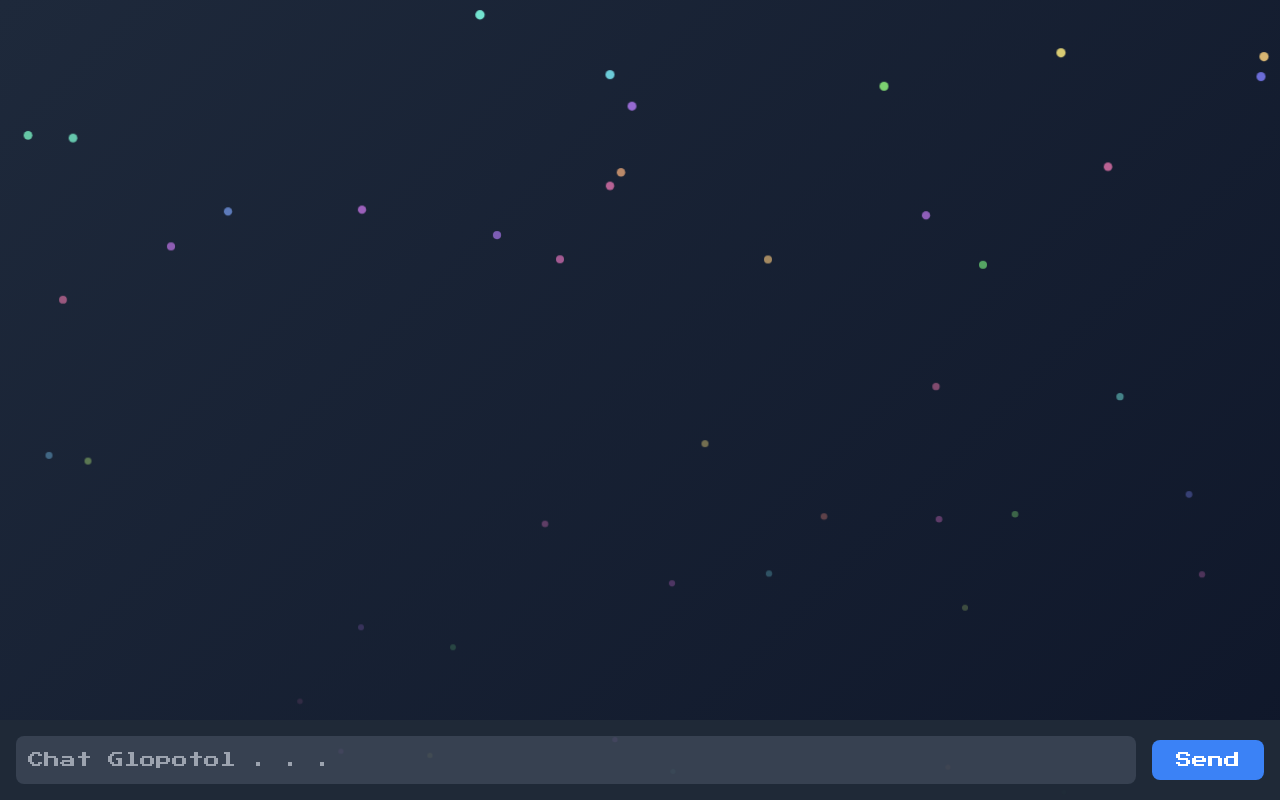
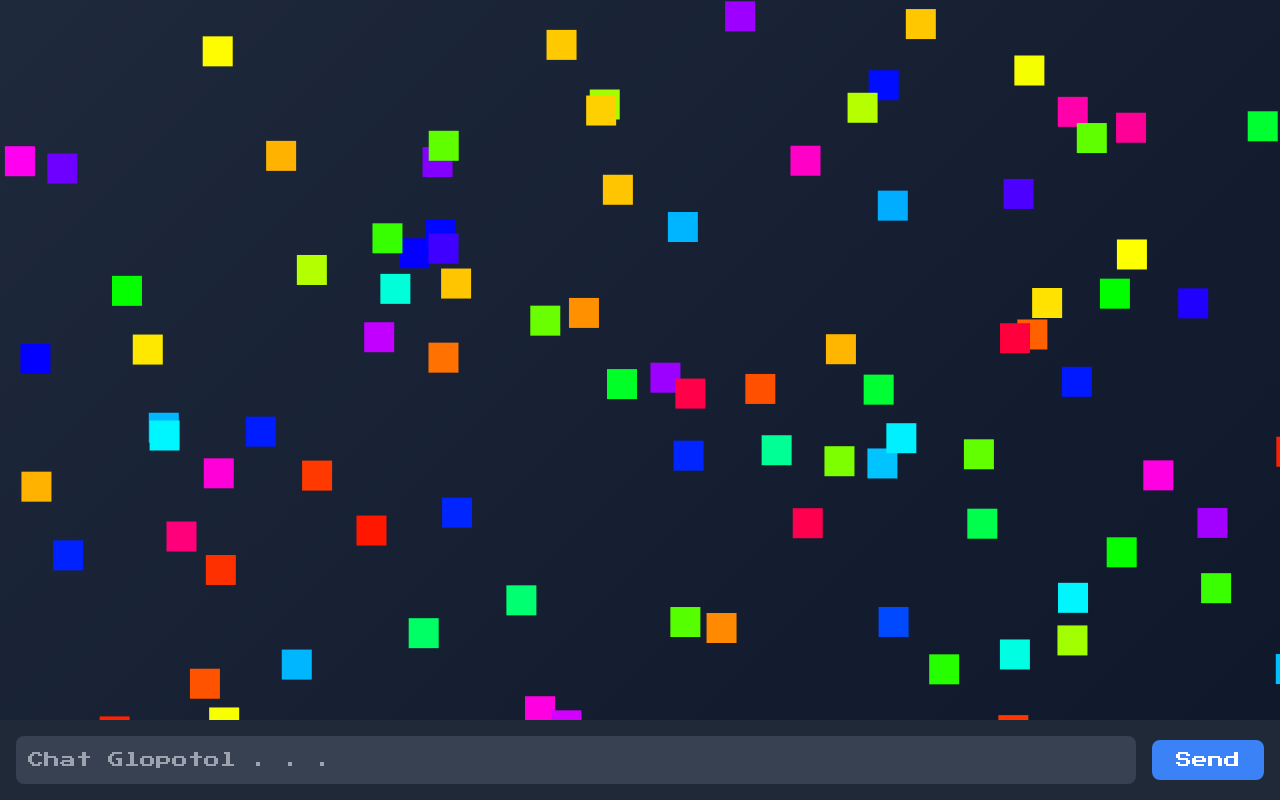
Before and after one commit to AdjiDev/chatglopotol, a plain HTML site: page index.html in a window 1280 px wide. Drawn offline with nearby package versions, Linux system fonts and the light colour scheme.

Commit message:
Update index.html

```diff
--- a/index.html
+++ b/index.html
@@ -15,9 +15,22 @@
             background: linear-gradient(135deg, #1e293b, #0f172a);
             font-family: 'Press Start 2P', sans-serif;
             overflow: hidden;
-            margin: 0;
+            position: relative;
             height: 100vh;
-            position: relative;
+        }
+
+        /* Canvas background */
+        #backgroundCanvas {
+            position: absolute;
+            top: 0;
+            left: 0;
+            width: 100%;
+            height: 100%;
+            z-index: -1;
+        }
+
+        textarea {
+            outline: none;
         }
 
         .typing-dots span {
@@ -41,62 +54,79 @@
                 opacity: 1;
             }
         }
-
-        /* Meteor effect styles */
-        .meteor {
-            position: absolute;
-            background-color: white;
-            border-radius: 50%;
-            width: 10px;
-            height: 10px;
-            opacity: 0;
-            animation: meteorFall 1s linear infinite;
-        }
-
-        @keyframes meteorFall {
-            0% {
-                transform: translateY(-100px) scale(1);
-                opacity: 1;
-            }
-            100% {
-                transform: translateY(100vh) scale(0.5);
-                opacity: 0;
-            }
-        }
     </style>
 </head>
 
 <body class="h-screen flex flex-col justify-between text-white">
+
+    <canvas id="backgroundCanvas"></canvas>
+
     <!-- Chat Container -->
     <div id="chatContainer" class="flex-1 p-6 overflow-y-auto space-y-4"></div>
 
     <!-- Input Section -->
     <div class="p-4 bg-gray-800 flex items-center" style="position: sticky; bottom: 0;">
-        <textarea id="userInput" placeholder="Chat Glopotol . . ." class="flex-1 bg-gray-700 text-white rounded-lg p-3 resize-none h-12"></textarea>
-        <button id="sendBtn" class="ml-4 bg-blue-500 text-white px-6 py-2 rounded-lg hover:bg-blue-600 transition">Send</button>
+        <textarea id="userInput"
+            placeholder="Chat Glopotol . . ."
+            class="flex-1 bg-gray-700 text-white rounded-lg p-3 resize-none h-12"
+            style="position: relative;"></textarea>
+        <button id="sendBtn"
+            class="ml-4 bg-blue-500 text-white px-6 py-2 rounded-lg hover:bg-blue-600 transition">
+            Send
+        </button>
     </div>
 
     <script>
-        function generateMeteor() {
-            const meteor = document.createElement('div');
-            meteor.className = 'meteor';
-            meteor.style.left = `${Math.random() * window.innerWidth}px`;
-            meteor.style.animationDuration = `${Math.random() * 1.5 + 1}s`;
-            meteor.style.backgroundColor = `hsl(${Math.random() * 360}, 100%, 75%)`;
-
-            document.body.appendChild(meteor);
-
-            meteor.addEventListener('animationend', () => {
-                meteor.remove();
-            });
-        }
-
-        setInterval(generateMeteor, 100);
-
         const chatContainer = document.getElementById('chatContainer');
         const userInput = document.getElementById('userInput');
         const sendBtn = document.getElementById('sendBtn');
+        const canvas = document.getElementById('backgroundCanvas');
+        const ctx = canvas.getContext('2d');
+
         const apiUrl = 'https://api.agatz.xyz/api/gpt4o?message=';
+
+        canvas.width = window.innerWidth;
+        canvas.height = window.innerHeight;
+
+        const boxCount = 100;
+        const boxSize = 30;
+        const boxes = [];
+
+        function generateBoxes() {
+            for (let i = 0; i < boxCount; i++) {
+                boxes.push({
+                    x: Math.random() * canvas.width,
+                    y: Math.random() * canvas.height,
+                    dx: (Math.random() - 0.5) * 2,  //speed X
+                    dy: (Math.random() - 0.5) * 2,  //speed Y
+                    color: `hsl(${Math.random() * 360}, 100%, 50%)`,
+                });
+            }
+        }
+
+        function animateBoxes() {
+            ctx.clearRect(0, 0, canvas.width, canvas.height);
+
+            boxes.forEach((box) => {
+                box.x += box.dx;
+                box.y += box.dy;
+
+                if (box.x + boxSize > canvas.width || box.x < 0) {
+                    box.dx = -box.dx;
+                }
+                if (box.y + boxSize > canvas.height || box.y < 0) {
+                    box.dy = -box.dy;
+                }
+
+                ctx.fillStyle = box.color;
+                ctx.fillRect(box.x, box.y, boxSize, boxSize);
+            });
+
+            requestAnimationFrame(animateBoxes);
+        }
+
+        generateBoxes();
+        animateBoxes();
 
         function addMessage(content, isAI = false, isTyping = false) {
             const messageDiv = document.createElement('div');
@@ -147,6 +177,7 @@
             }
         });
     </script>
+
 </body>
 
 </html>
```
